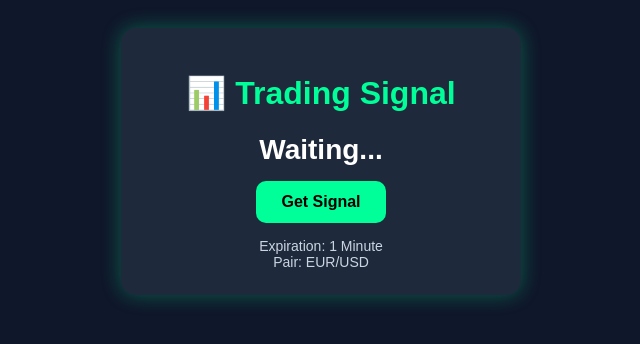
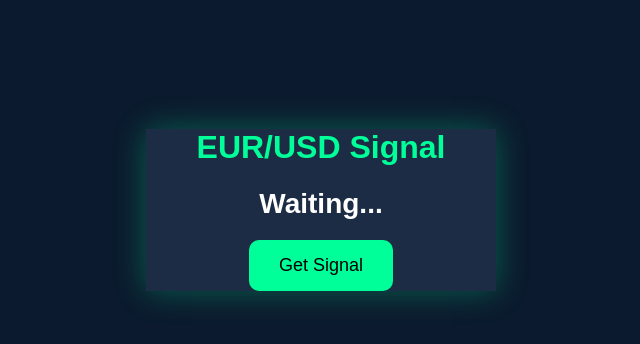
Before and after one commit to New-life-001/trading-bot, a plain HTML site: page index.html in a window 1280 px wide. Shown: the whole page, without its empty margins (319-959 px from the left). Drawn offline with Linux system fonts and the light colour scheme.

Commit message:
Update index.html

```diff
--- a/index.html
+++ b/index.html
@@ -1,62 +1,52 @@
 <!DOCTYPE html>
 <html>
 <head>
-    <title>Pocket Option Signal Box</title>
+    <title>Live Trading Signal</title>
     <meta name="viewport" content="width=device-width, initial-scale=1.0">
+
     <style>
         body {
-            background-color: #0f172a;
-            font-family: Arial, sans-serif;
+            background: #0b1a2e;
+            font-family: Arial;
+            text-align: center;
             color: white;
-            text-align: center;
-            padding: 20px;
+            padding-top: 100px;
         }
 
         .box {
-            background: #1e293b;
-            padding: 25px;
-            border-radius: 15px;
-            box-shadow: 0 0 20px rgba(0,255,150,0.3);
-            max-width: 350px;
+            background: #1c2c44;
+            width: 350px;
             margin: auto;
+            padding:         border-radius: 20px;
+            box-shadow: 0 0 30px rgba(0,255,150,0.3);
         }
 
         h1 {
             color: #00ff99;
         }
 
+        button {
+            background: #00ff99;
+            border: none;
+            padding: 15px 30px;
+            font-size: 18px;
+            border-radius: 10px;
+            cursor: pointer;
+            margin-top: 20px;
+        }
+
         .signal {
             font-size: 28px;
+            margin-top: 20px;
             font-weight: bold;
-            margin: 15px 0;
         }
 
         .buy {
-            color: #00ff00;
+            color: #00ff99;
         }
 
         .sell {
-            color: #ff3b3b;
-        }
-
-        button {
-            padding: 12px 25px;
-            border: none;
-            border-radius: 10px;
-            background: #00ff99;
-            font-size: 16px;
-            font-weight: bold;
-            cursor: pointer;
-        }
-
-        button:hover {
-            background: #00cc77;
-        }
-
-        .info {
-            margin-top: 15px;
-            font-size: 14px;
-            color: #cbd5e1;
+            color: #ff4d4d;
         }
     </style>
 </head>
@@ -64,29 +54,35 @@
 <body>
 
 <div class="box">
-    <h1>📊 Trading Signal</h1>
-
-    <div id="signal" class="signal">Waiting...</div>
-
-    <button onclick="generateSignal()">Get Signal</button>
-
-    <div class="info">
-        Expiration: 1 Minute<br>
-        Pair: EUR/USD
-    </div>
+    <h1>EUR/USD Signal</h1>
+    <div class="signal" id="signalText">Waiting...</div>
+    <button onclick="getSignal()">Get Signal</button>
 </div>
 
 <script>
-function generateSignal() {
-    const signalBox = document.getElementById("signal");
-    const random = Math.random();
+async function getSignal() {
+    document.getElementById("signalText").innerHTML = "Analyzing...";
 
-    if (random > 0.5) {
-        signalBox.innerHTML = "BUY ⬆️";
-        signalBox.className = "signal buy";
-    } else {
-        signalBox.innerHTML = "SELL ⬇️";
-        signalBox.className = "signal sell";
+    try {
+        let response = await fetch("https://api.exchangerate.host/latest?base=EUR&symbols=USD");
+        let data = await response.json();
+
+        let rate = data.rates.USD;
+
+        let random = Math.random();
+
+        let signalText = document.getElementById("signalText");
+
+        if (random > 0.5) {
+            signalText.innerHTML = "BUY ↑";
+            signalText.className = "signal buy";
+        } else {
+            signalText.innerHTML = "SELL ↓";
+            signalText.className = "signal sell";
+        }
+
+    } catch (error) {
+        document.getElementById("signalText").innerHTML = "Error loading data";
     }
 }
 </script>
```
